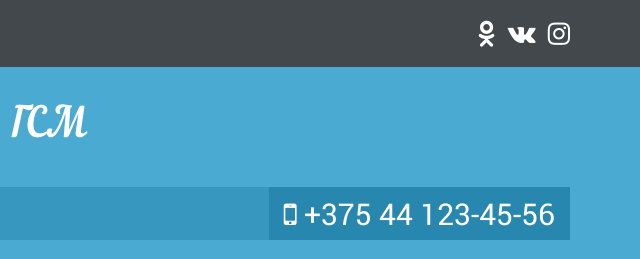
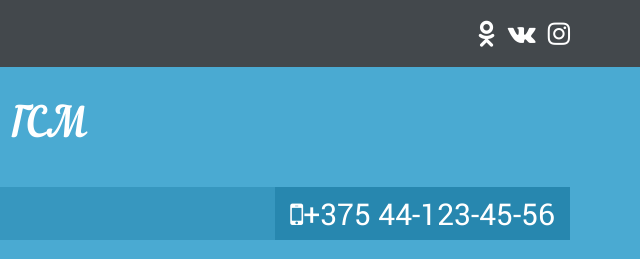
Before and after one commit to romagritsuk/romagritsuk.github.io, a plain HTML site: page index.html in a window 1280 px wide. Shown: the top 259 px of the page, 640-1280 px from the left. Drawn offline with Linux system fonts and the light colour scheme.

Commit message:
Initial commit

```diff
--- a/index.html
+++ b/index.html
@@ -11,7 +11,7 @@
 	<meta name="description" content="№" />
 	<meta http-equiv="X-UA-Compatible" content="IE=edge" />
 	<meta name="viewport" content="width=device-width, initial-scale=1.0" />
-	<link rel="shortcut icon" href="favicon.png" />
+	<link rel="shortcut icon" href="#" />
 	<link rel="stylesheet" href="libs/bootstrap/bootstrap-grid-3.3.1.min.css" />
 	<link rel="stylesheet" href="libs/font-awesome-4.7.0/css/font-awesome.min.css" />
 	<link rel="stylesheet" href="libs/fancybox/jquery.fancybox.css" />
@@ -53,7 +53,7 @@
 							<li><a href="" target="_blank">Портфолио</a></li>
 							<li><a href="" target="_blank">Отзывы</a></li>
 						</ul>
-						<div class="top_contacts"><i class="fa fa-mobile"></i> +375 44 123-45-56</div>
+						<div class="top_contacts"><i class="fa fa-mobile"></i>+375 44-123-45-56</div>
 					</nav>
 					<h1>Станция технического обслуживания</h1>
 					<div class="sider_container">
```
